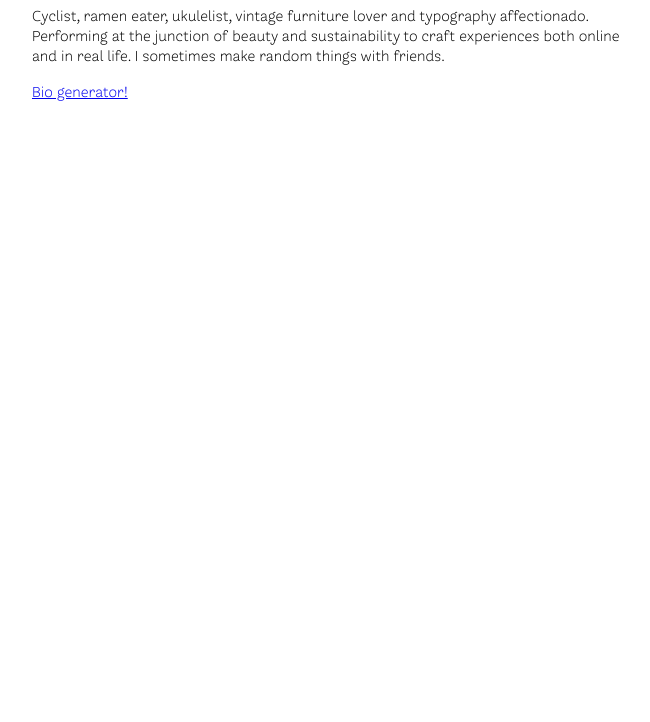
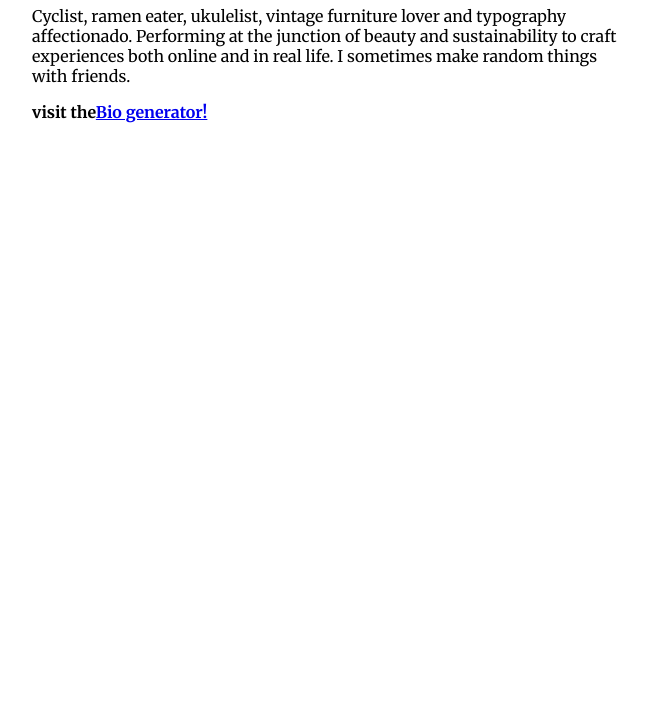
Before and after one commit to 7k8sjfwksv-ops/githubfirstsite, a plain HTML site: page fonttest/index.html in a window 1280 px wide. Shown: the part 78-800 px from the top of the page, without its empty margins (308-958 px from the left). Drawn offline with Linux system fonts and the light colour scheme.

Commit message:
added more fonts

```diff
--- a/fonttest/index.html
+++ b/fonttest/index.html
@@ -3,6 +3,14 @@
 <head>
 	<meta charset="UTF-8">
 	<title>Font Test Page</title>
+
+	<!-- Google fonts -->
+	<link rel="preconnect" href="https://fonts.googleapis.com">
+<link rel="preconnect" href="https://fonts.gstatic.com" crossorigin>
+<link href="https://fonts.googleapis.com/css2?family=Merriweather:ital,opsz,wght@0,18..144,700;1,18..144,700&display=swap" rel="stylesheet">
+<link href="https://fonts.googleapis.com/css2?family=Merriweather:ital,opsz@0,18..144;1,18..144&display=swap" rel="stylesheet">
+
+   <!--My styles-->
 	<link href="styles.css" rel="stylesheet">
 </head>
 
@@ -11,8 +19,8 @@
 	<h1>My Amazing Bio</h1>
 
 	<p>Cyclist, ramen eater, ukulelist, vintage furniture lover and typography affectionado. Performing at the junction of beauty and sustainability to craft experiences both online and in real life. I sometimes make random things with friends.</p>
-
-	<p><a href="https://tautau.co/designer-bio">Bio generator!</a></p>
-
+    <footer>
+	  <p>visit the<a href="https://tautau.co/designer-bio">Bio generator!</a></p>
+</footer>
 </body>
 </html>
--- a/fonttest/styles.css
+++ b/fonttest/styles.css
@@ -6,29 +6,25 @@
     font-style: normal;
 }
 
-@font-face {
-    font-family: 'freightround_probook';
-    src: url('fonts/freightroundprobook-webfont.woff2') format('woff2'),
-         url('fonts/freightroundprobook-webfont.woff') format('woff');
-    font-weight: normal;
-    font-style: normal;
-}
-
+/*
 @font-face {
     font-family: 'freightround_prolight';
     src: url('fonts/freightroundprolight-webfont.woff2') format('woff2'),
          url('fonts/freightroundprolight-webfont.woff') format('woff');
     font-weight: normal;
-    font-style: normal;
-}
+    */
 
 
 body {
     max-width: 600px;
     margin: auto;
-    font-family: "freightround_prolight", arial, sans-serif;
+    font-family:  "Merriweather", serif;
+    font-weight: 400;
 }
 
 h1 {
     font-family: "freightround_probold", arial, sans-serif;
 }
+footer p {
+     font-weight: 700;
+}
```
